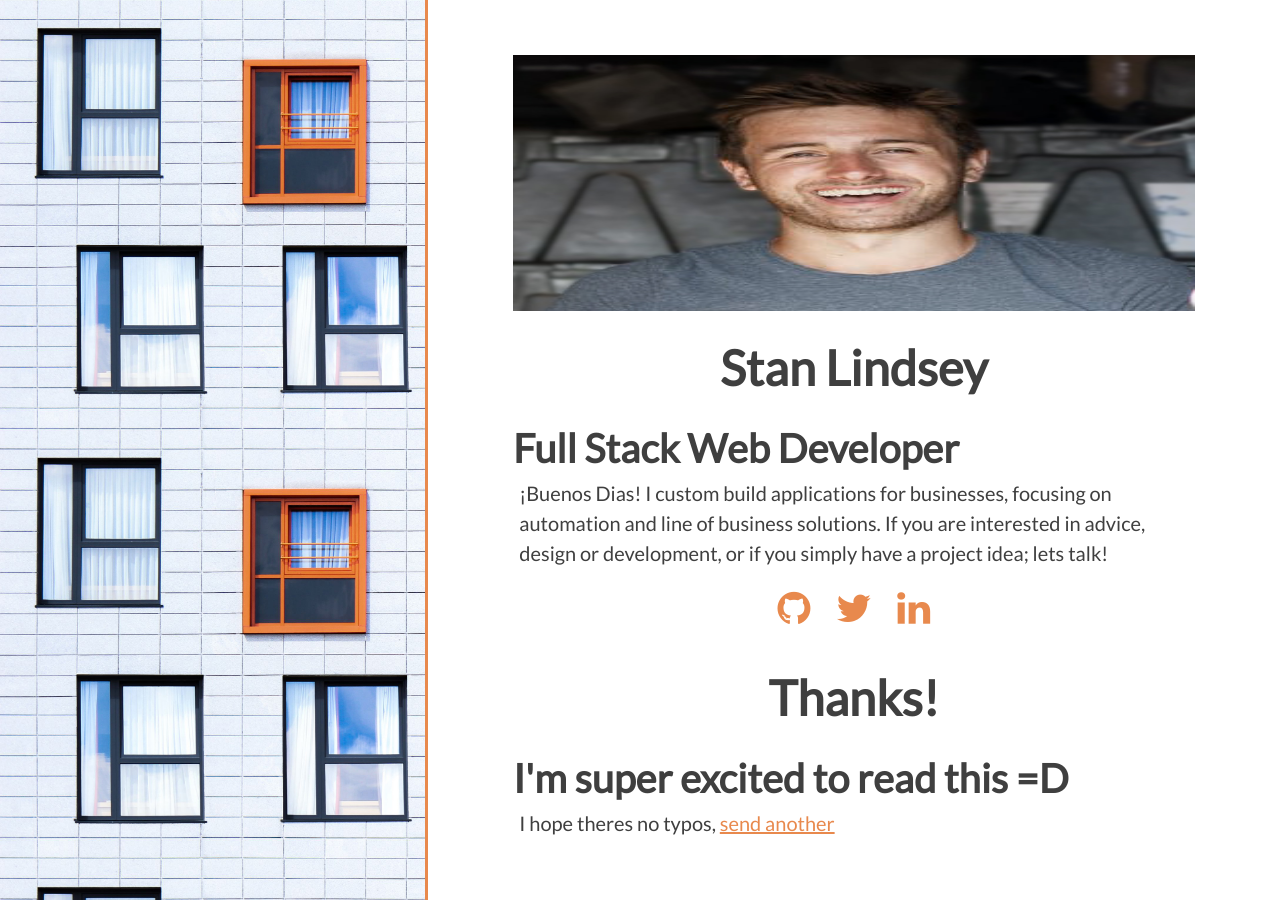
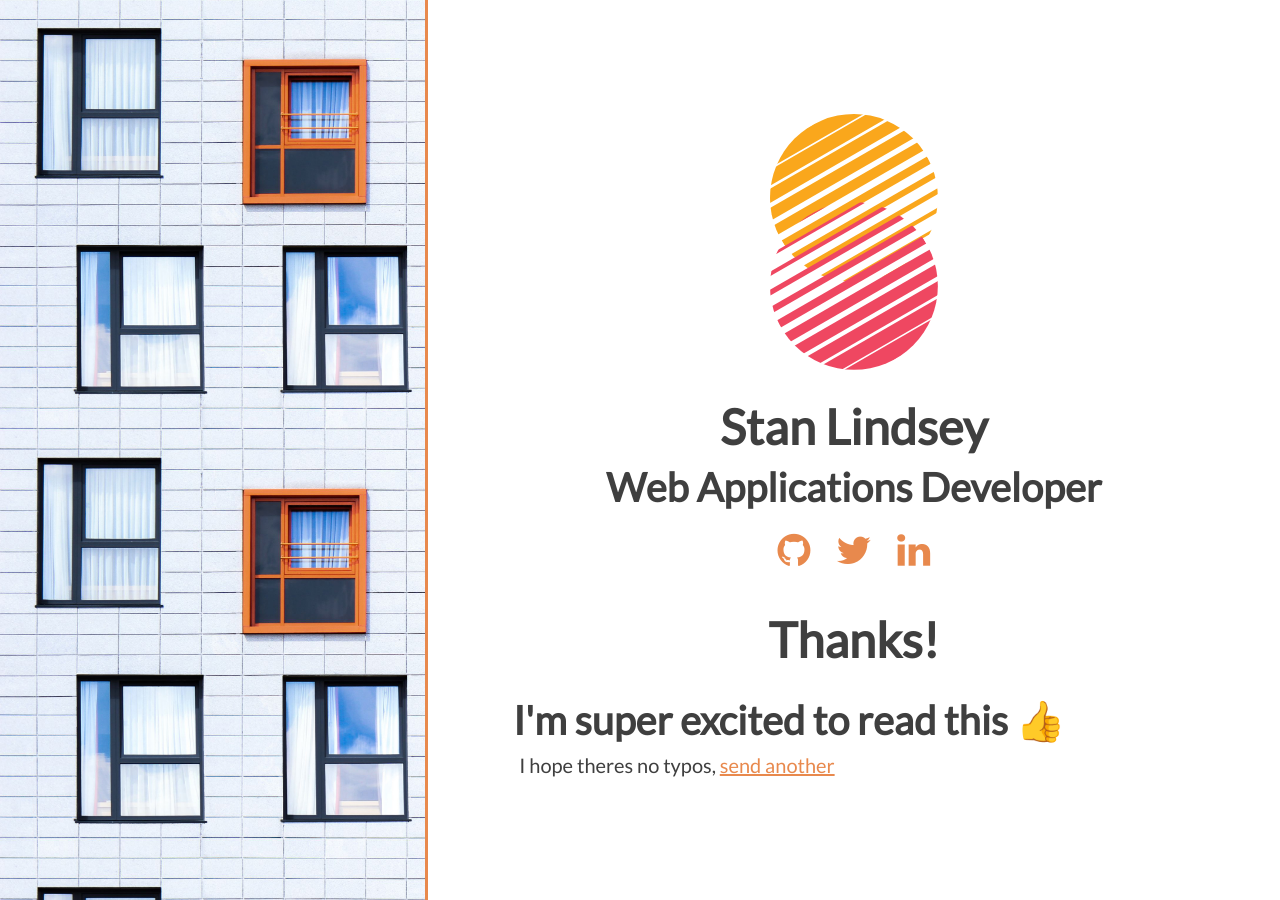
Before and after one commit to StanLindsey/stanlindsey.github.io, a Jekyll site: the page built from thanks.html, in a window 1280 px wide. Built offline with Jekyll 4.4.1, drawn with Linux system fonts in a browser that asks for light colours; nearby versions of some CDN libraries.

Commit message:
Update thanks page

```diff
--- a/thanks.html
+++ b/thanks.html
@@ -1,11 +1,11 @@
 ---
 layout: home
 ---
-<img src="images/avatar.jpg" alt="">
+
+
+<img src="images/logo-icon.svg" alt="">
 <h1>Stan Lindsey</h1>
-<h2>Full Stack Web Developer</h2>
-
-<p>¡Buenos Dias! I custom build applications for businesses, focusing on automation and line of business solutions. If you are interested in advice, design or development, or if you simply have a project idea; lets talk!</p>
+<h2 class="subtitle">Web Applications Developer</h2>
 
 <div class="social-icons">
   <a target="_blank" href="https://www.github.com/stanlindsey"><i class="fa fa-github" aria-hidden="true"></i></a>
@@ -15,6 +15,6 @@ layout: home
 </div>
 
 <h1>Thanks!</h1>
-<h2>I'm super excited to read this =D</h2>
+<h2>I'm super excited to read this 👍</h2>
 
 <p>I hope theres no typos, <a href="/index.html">send another</a></p>
```
